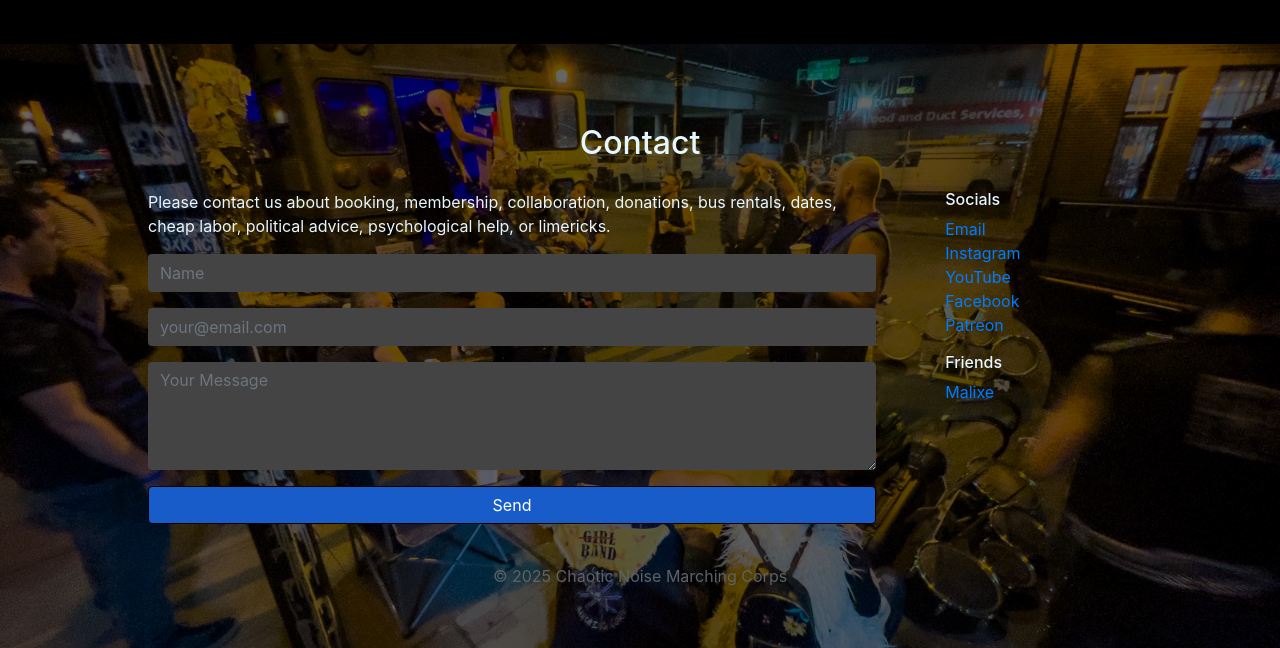
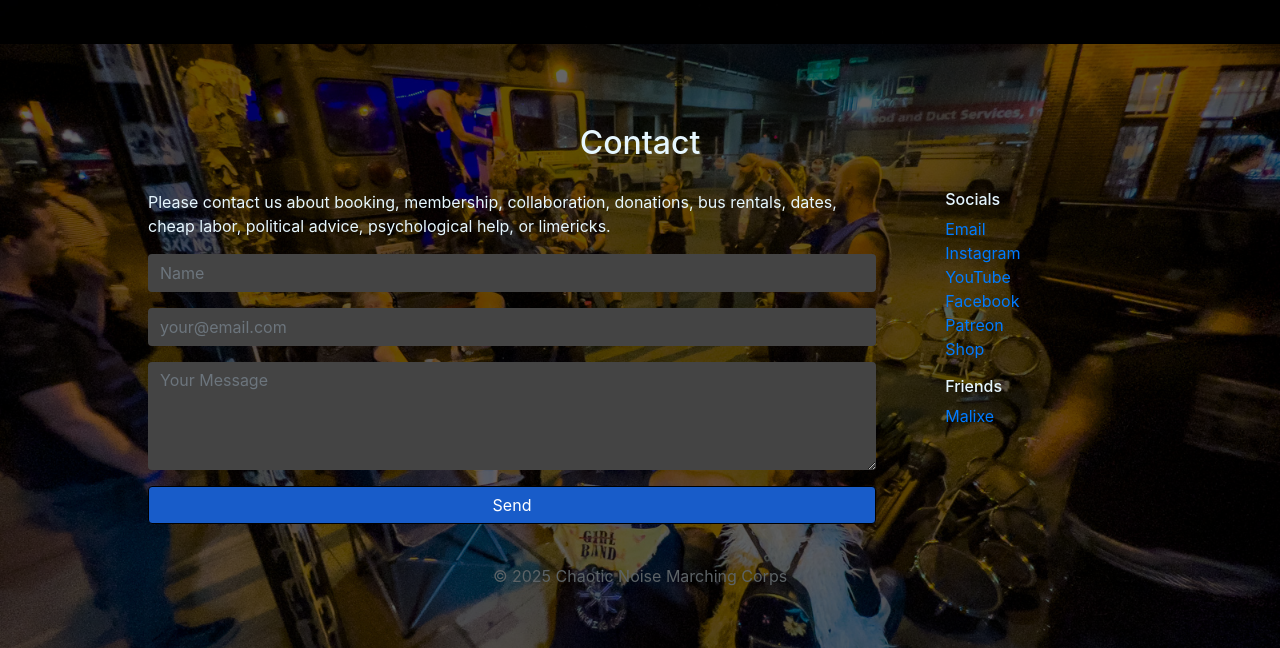
Before and after one commit to ChaoticNoise/ChaoticNoise.github.io, a plain HTML site: page index.html in a window 1280 px wide. Shown: the part 4374-5022 px from the top of the page. Drawn offline with nearby package versions, Linux system fonts and the light colour scheme.

Commit message:
Added the simple store link
Will be resizing these images so they are uniform in size (I think they're not exactly the same)

```diff
--- a/index.html
+++ b/index.html
@@ -155,6 +155,7 @@
 	<a href="https://www.youtube.com/watch?v=PtqQTrtEqRA&list=PLani7PlzCG9SGMSGa8CWF277DCYzanS0u"target="_blank" title="Playlist of Chaotic Noise Marching Corps Videos">YouTube</a><br>
 	<a href="https://www.facebook.com/ChaoticNoiseMarchingCorps/" target="_blank" title="Chaotic Noise Marching Corps on Facebook">Facebook</a><br>
 	<a href="https://patreon.com/ChaoticNoiseMC" target="_blank" title="Support and Subscribe to Chaotic Noise Marching Corps on Patreon">Patreon</a><br>
+	<a href="https://chaotic-noise-marching-corps.creator-spring.com/" target="_blank" title="Purchase Chaotic Noise Marching Corps Apparel & Accessories">Shop</a><br>
                 </p>
 
                 <h6>Friends</h6>
```
Also changed, not shown: store/art nouveau waffle beanie.webp (added), store/grunge space needle sticker logo only.webp (added), store/grunge space needle sticker with words.webp (added), store/head like a hat.webp (added), 2 other files.
